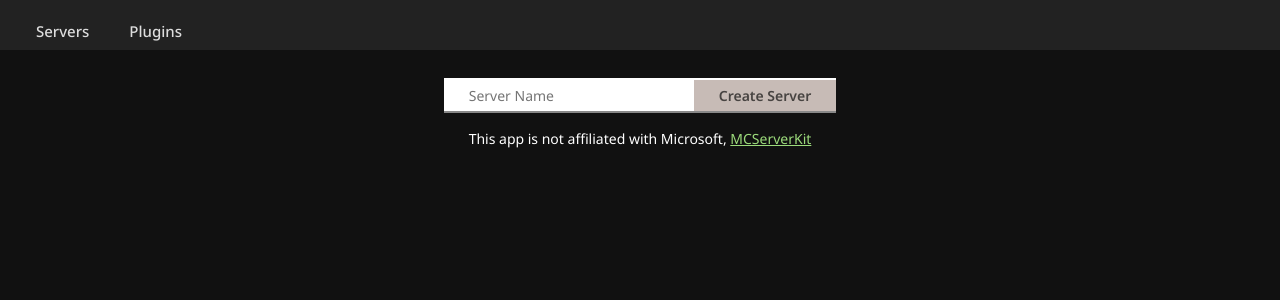
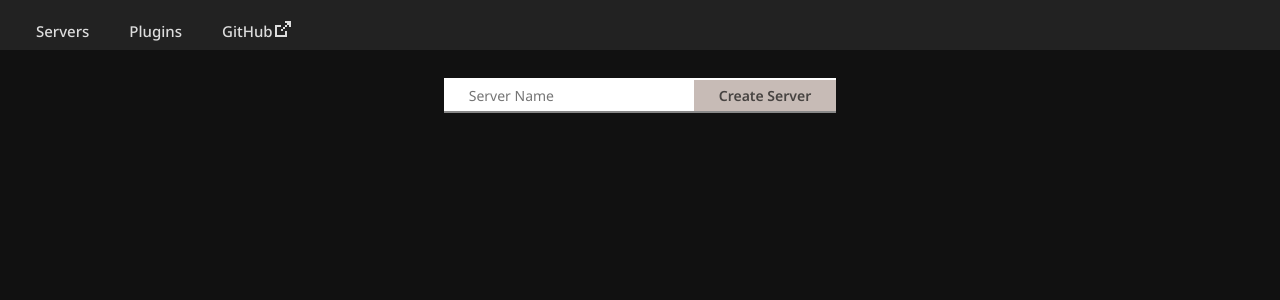
Before and after one commit to mcserverkit/app, a React app: page / in a window 1280 px wide. Shown: the top 300 px of the page. Built offline with nearby package versions, Linux system fonts and the light colour scheme; the HTML template or start-up script is replaced by a standard one.

Commit message:
Add GitHub link on navigation bar

```diff
--- a/src/App.css
+++ b/src/App.css
@@ -67,8 +67,17 @@ nav button {
   background: none;
 }
 
+nav button svg {
+  margin-left: 2px;
+  fill: #ddd;
+}
+
 nav button:hover {
   color: #fff;
+}
+
+nav button:hover svg {
+  fill: #fff;
 }
 
 nav button:focus {
--- a/src/App.jsx
+++ b/src/App.jsx
@@ -16,12 +16,25 @@ function App() {
       <nav>
         <button onClick={() => setPage("SERVERS")}>Servers</button>
         <button onClick={() => setPage("PLUGINS")}>Plugins</button>
+        <a href="https://github.com/mcserverkit" target="_blank">
+          <button>
+            GitHub
+            <svg
+              width="16"
+              height="16"
+              viewBox="0 0 8 8"
+              xmlns="http://www.w3.org/2000/svg"
+            >
+              <path d="M0 2H3V3H1V7H5V5H6V8H0V2Z" />
+              <path d="M4 4V5H3V4H4V3H5V2H6V1H5V0H8V3H7V2H6V3H5V4H4Z" />
+            </svg>
+          </button>
+        </a>
       </nav>
       <main>
         {page === "SERVERS" ? (
           <>
             <form
-              className="row"
               onSubmit={(e) => {
                 e.preventDefault();
                 create_server();
@@ -36,12 +49,6 @@ function App() {
             </form>
             <div>
               <p>{err}</p>
-              <p>
-                This app is not affiliated with Microsoft,{" "}
-                <a href="https://github.com/mcserverkit" target="_blank">
-                  MCServerKit
-                </a>
-              </p>
             </div>
           </>
         ) : (
```
